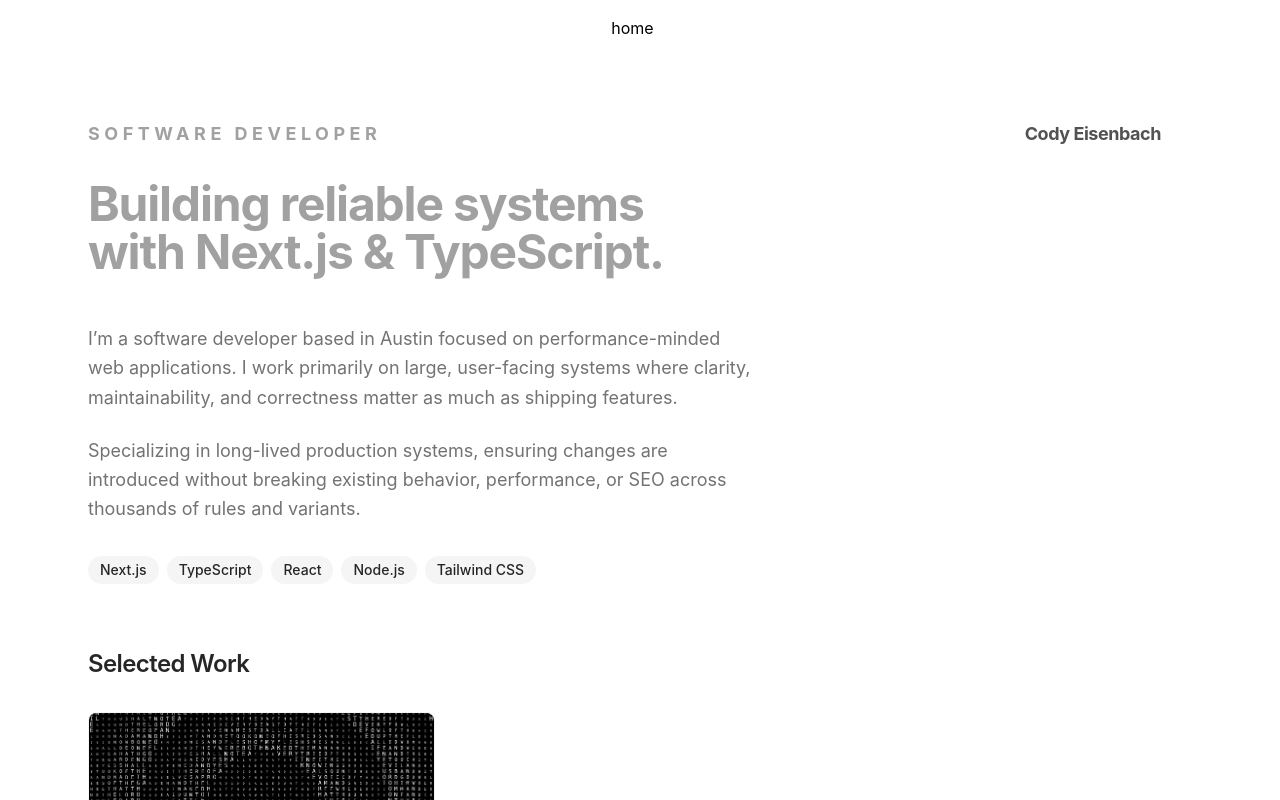
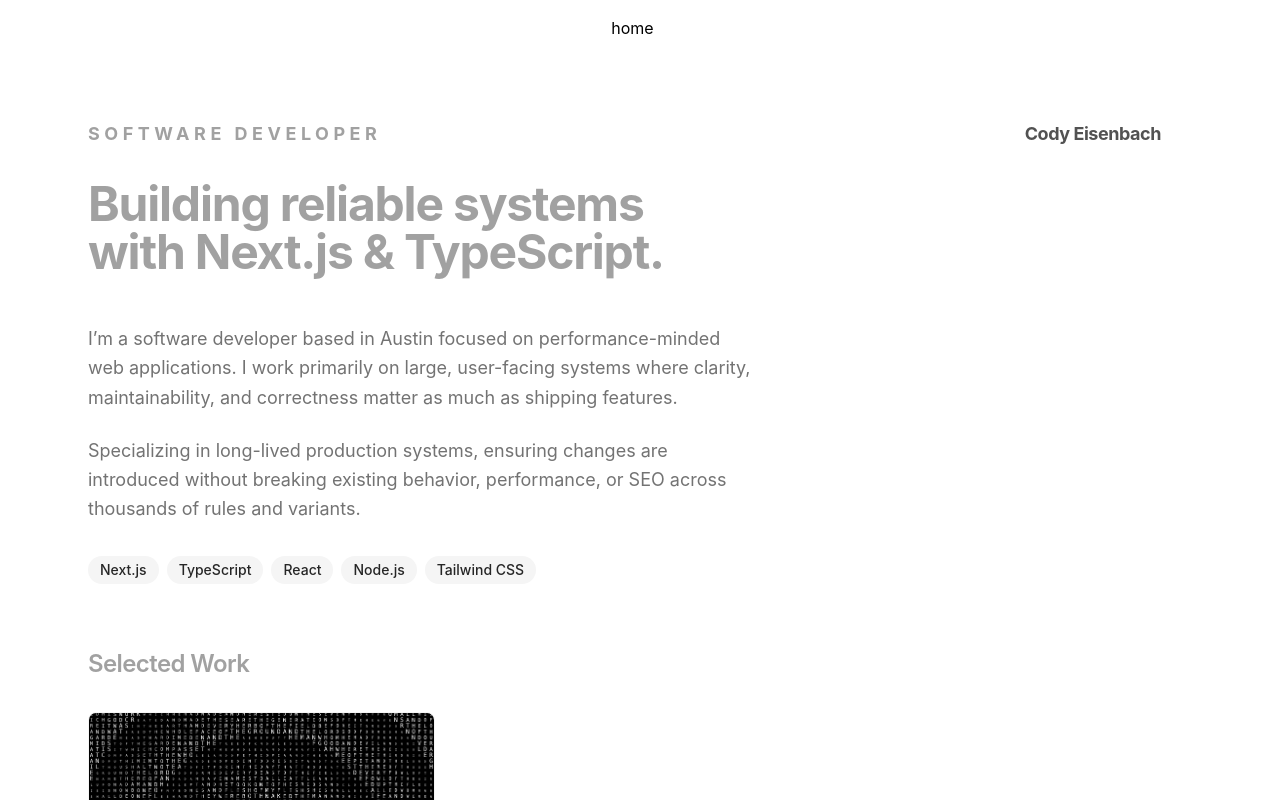
Before and after one commit to codyeisenbach/dev-portfolio, a Next.js app: page / in a window 1280 px wide. Shown: the top 800 px of the page. Built offline with nearby package versions, Linux system fonts and the light colour scheme.

Commit message:
font color

```diff
--- a/app/components/featured-projects.tsx
+++ b/app/components/featured-projects.tsx
@@ -31,14 +31,14 @@ const projects: Project[] = [
 
 export function FeaturedProjects() {
   return (
-    <div className="grid gap-6 md:grid-cols-3">
+    <div className="grid gap-6 lg:grid-cols-3">
       {projects.map((project) => (
         <Link
           key={project.title}
           href={project.href}
           className="group flex flex-col overflow-hidden rounded-lg border border-neutral-100 bg-white transition-all hover:border-neutral-200 hover:bg-neutral-50 hover:shadow-sm"
         >
-          <div className="relative h-48 w-full overflow-hidden bg-neutral-100">
+          <div className="relative h-72 w-full overflow-hidden bg-neutral-100">
             <Image
               src={project.imageSrc}
               alt={project.imageAlt}
--- a/app/page.tsx
+++ b/app/page.tsx
@@ -59,7 +59,7 @@ export default function Page() {
       {/* --- Featured Projects --- */}
       <section className="mb-24 space-y-8">
         <div className="flex items-baseline justify-between">
-          <h2 className="text-2xl font-semibold tracking-tight text-neutral-800">
+          <h2 className="text-2xl font-semibold tracking-tight text-neutral-400">
             Selected Work
           </h2>
           {/* <span className="text-xs font-medium uppercase tracking-wider text-neutral-500">
```
